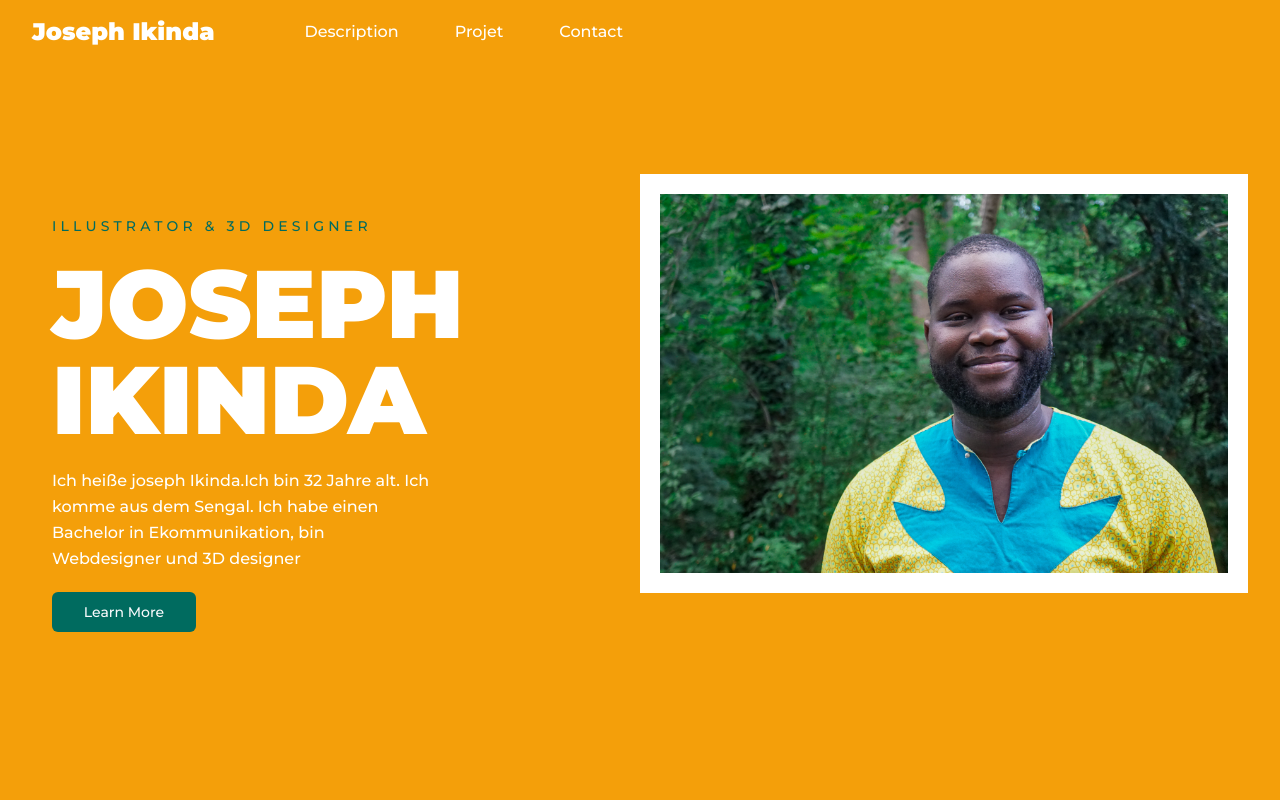
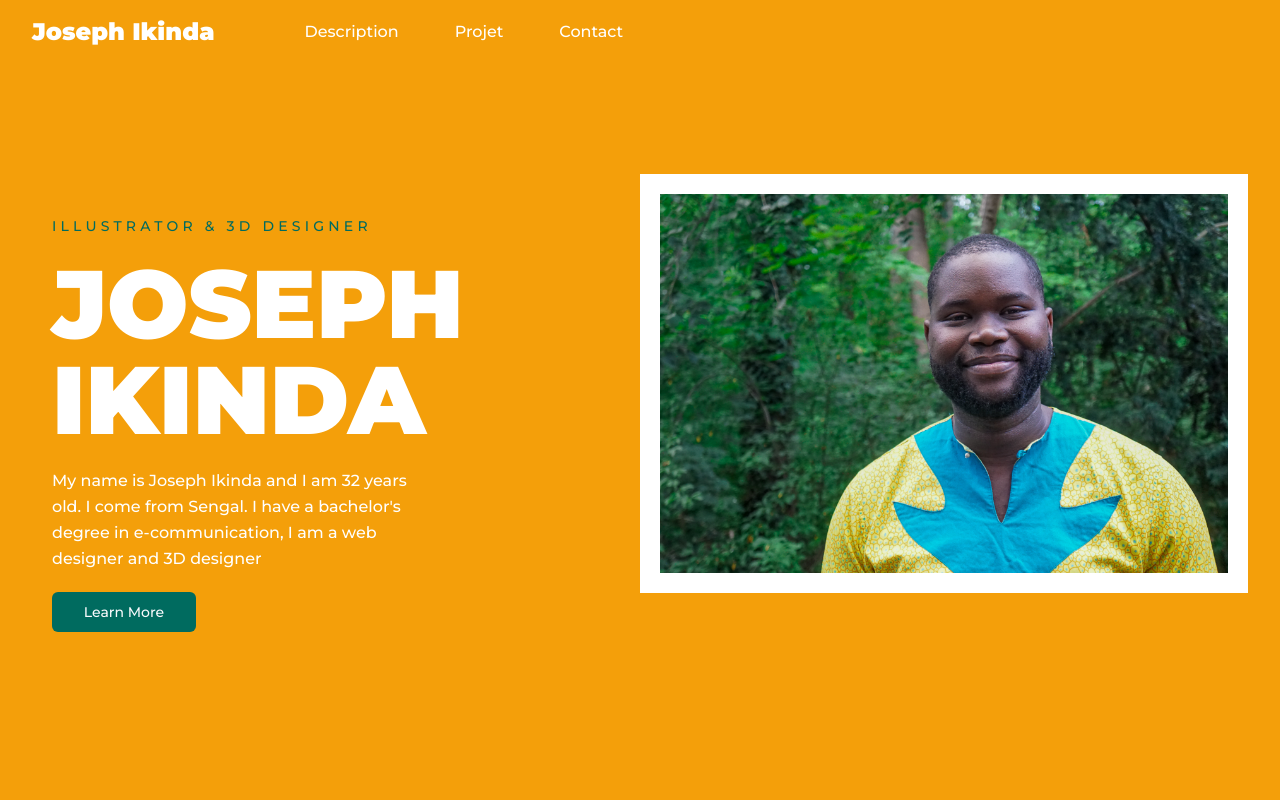
Before and after one commit to tookie92/josephikinda, a Next.js app: page / in a window 1280 px wide. Shown: the top 800 px of the page. Built offline with nearby package versions, Linux system fonts and the light colour scheme.

Commit message:
presentation andern

```diff
--- a/app/Components/autres/Hero.tsx
+++ b/app/Components/autres/Hero.tsx
@@ -20,7 +20,7 @@ function Hero() {
             </h1>
             <div className=' lg:w-2/3  leading-relaxed font-medium  text-center lg:text-start  text-white'>
                 <p>
-                     Ich heiße joseph Ikinda.Ich bin 32 Jahre alt. Ich komme aus dem Sengal. Ich habe einen Bachelor in Ekommunikation, bin Webdesigner und 3D designer
+                My name is Joseph Ikinda and I am 32 years old. I come from Sengal. I have a bachelor's degree in e-communication, I am a web designer and 3D designer
                 </p>
             </div>
             <Link href={"#second"}
```
